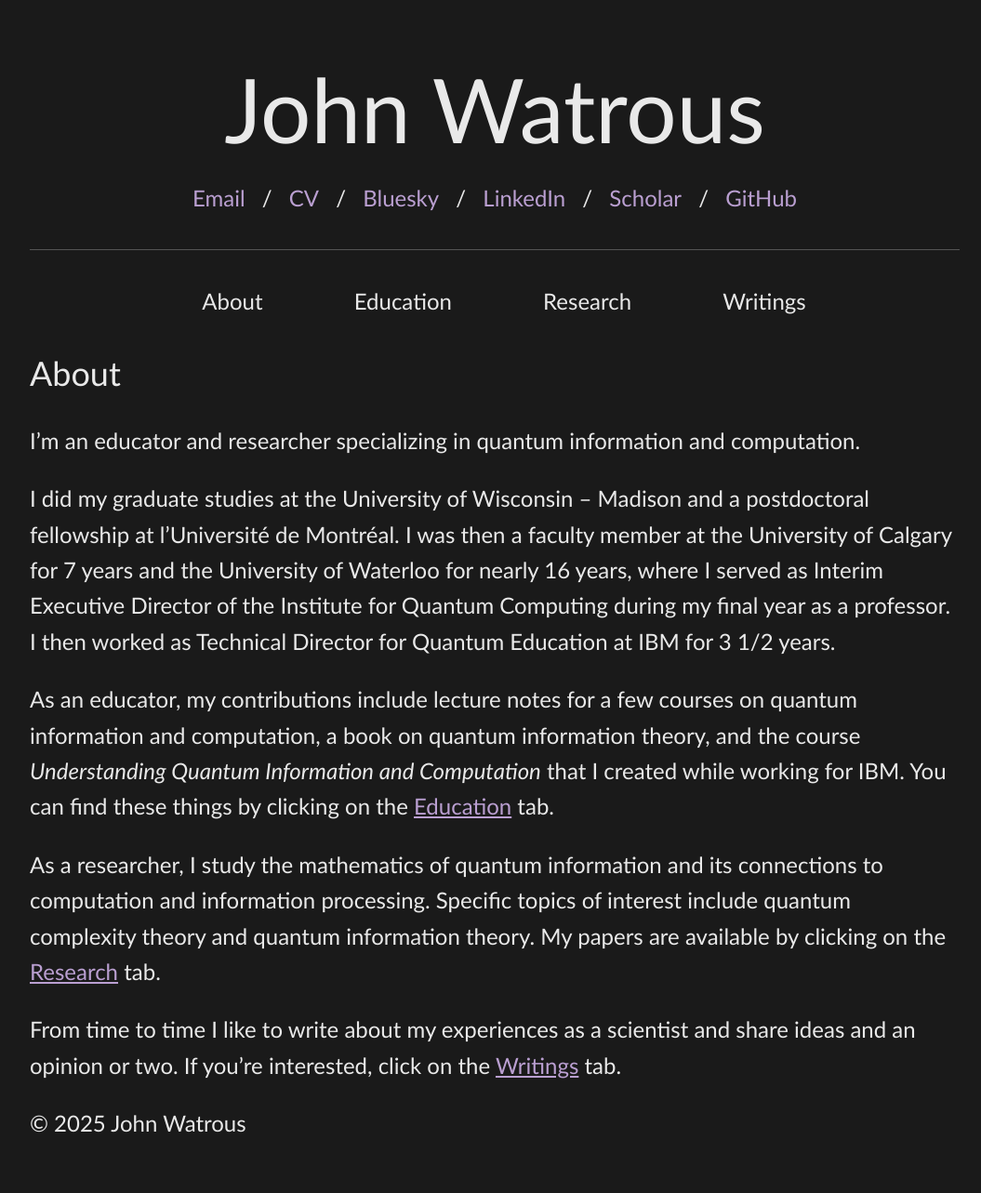
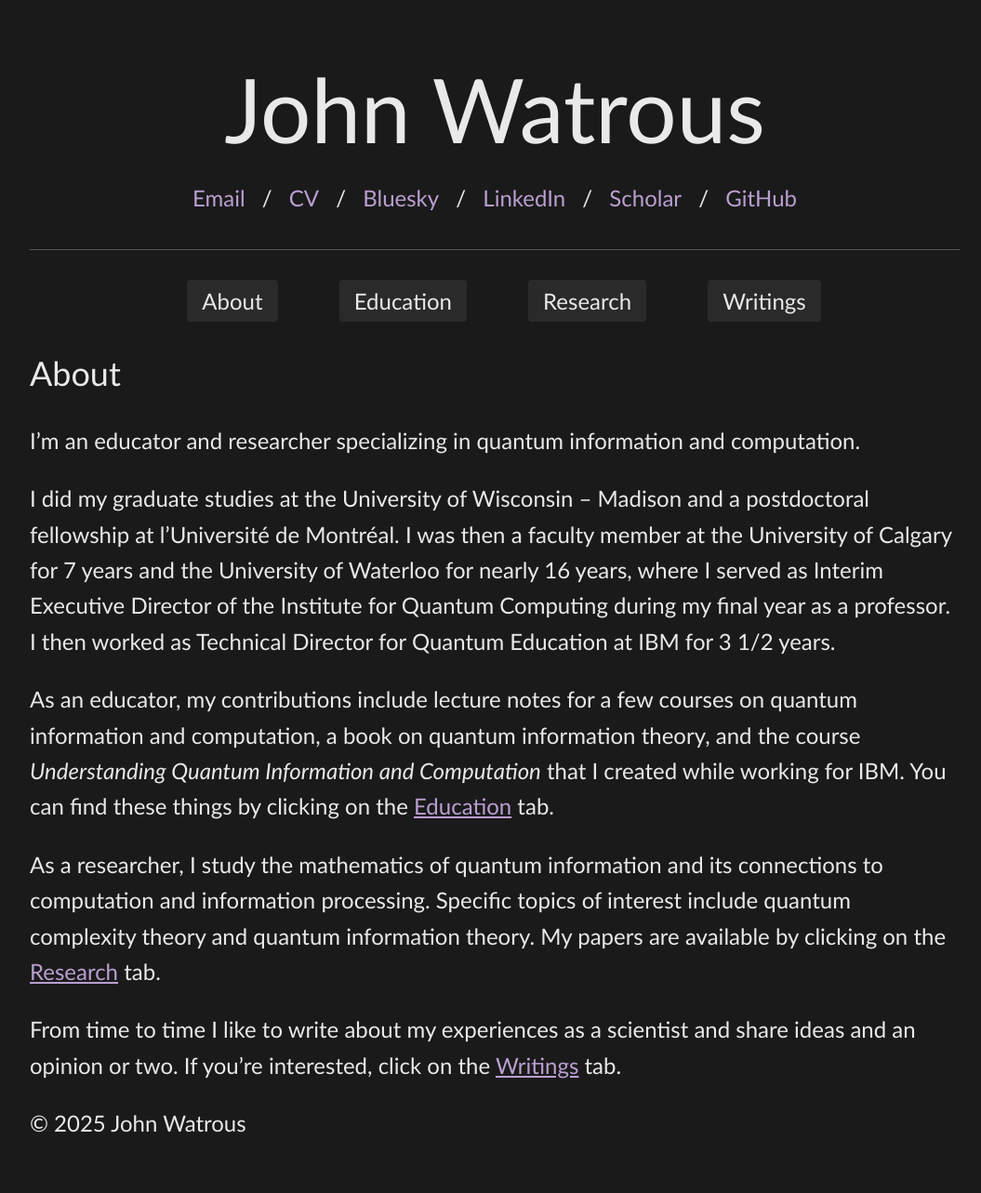
Before and after one commit to jhwatrous/jhwatrous.github.io, a Jekyll site: the page built from index.md, in a window 1280 px wide. Shown: the whole page at 93% size, without its empty margins (108-1163 px from the left). Built offline with Jekyll 4.4.1, drawn with Linux system fonts in a browser that asks for light colours.

Commit message:
Revising...

```diff
--- a/assets/css/simple-dark.css
+++ b/assets/css/simple-dark.css
@@ -50,7 +50,7 @@ header nav {
 header nav a {
     margin: 0 40px;
     padding: 8px 16px;
-    border-color: #2a2a2a;
+    background-color: #2a2a2a;
     border-radius: 4px;
     text-decoration: none;
     color: #e9e9e9;
@@ -60,6 +60,7 @@ header nav a {
     border: none;
     border-top: 1px solid #555;
     margin: 1.5em 0;
+    background-color: #2a2a2a;
 }
 
 p {
```
